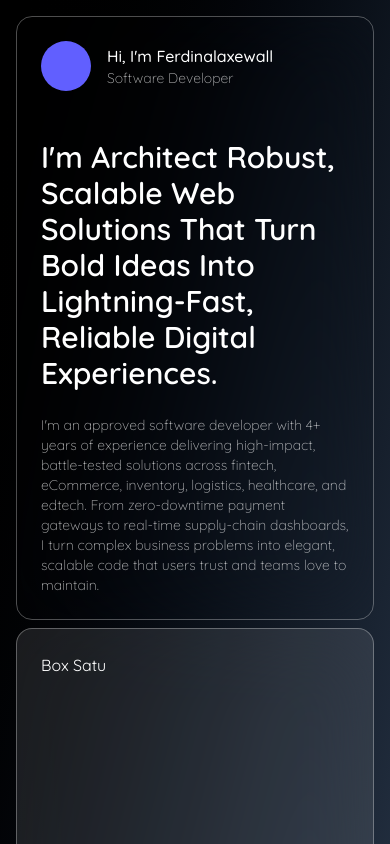
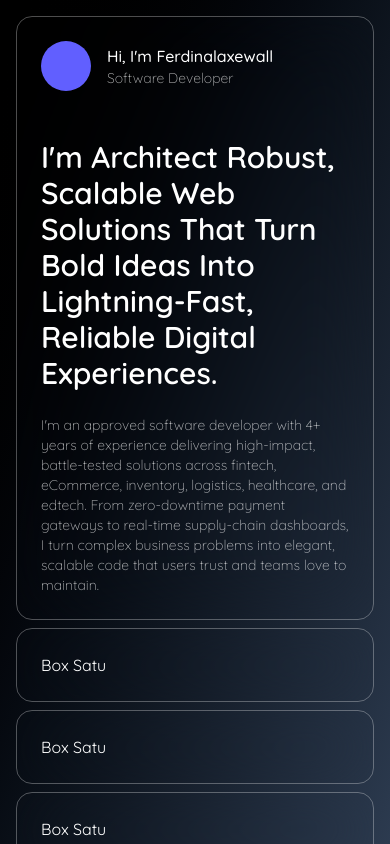
Before and after one commit to ferdinalaxewall/ferdinalaxewall.github.io, a Next.js app: page / in a window 390 px wide. Shown: the top 844 px of the page. Built offline with nearby package versions, Linux system fonts and the light colour scheme.

Commit message:
feat(homepage): add LinkedIn icon and adjust grid layout
- Import and add LinkedIn icon from lucide-react
- Adjust grid rows to be responsive on lg screens
- Change justify-center to justify-start in profile section
- Remove bg-white/10 class and restructure social media box

```diff
--- a/src/app/page.js
+++ b/src/app/page.js
@@ -1,8 +1,10 @@
+import { Linkedin } from "lucide-react";
+
 export default function Home() {
   return (
-    <div className="grid grid-cols-12 grid-rows-2 gap-2 items-stretch justify-center h-full w-ful my-auto mx-0 min-h-screen p-4">
+    <div className="grid grid-cols-12 lg:grid-rows-2 gap-2 items-stretch justify-center h-full w-ful my-auto mx-0 min-h-screen p-4">
       <div className="col-span-12 sm:col-span-12 lg:col-span-5 profile-box">
-          <div className="flex flex-col justify-center gap-12 items-start h-full">
+          <div className="flex flex-col justify-start gap-12 items-start h-full">
               <div className="flex flex-row flex-wrap items-center gap-4">
                   <div className="w-[50px] h-[50px] bg-indigo-500 rounded-full"></div>
                   <div className="flex flex-col">
@@ -18,8 +20,8 @@ export default function Home() {
               </div>
           </div>
       </div>
-      <div className="col-span-12 sm:col-span-6 lg:col-span-3 profile-box bg-white/10">
-          Box Satu
+      <div className="col-span-12 sm:col-span-6 lg:col-span-3 profile-box">
+        Box Satu
       </div>
       <div className="col-span-12 sm:col-span-6 lg:col-span-4 profile-box">
           Box Satu
```
